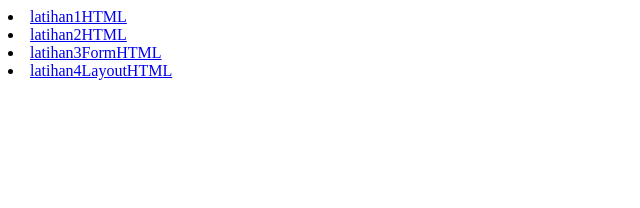
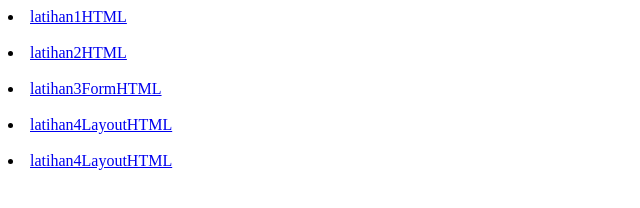
Before and after one commit to 1003200002/LATIHAN-HTML, a plain HTML site: page index.html in a window 1280 px wide. Shown: the whole page, without its empty margins (0-640 px from the left). Drawn offline with Linux system fonts and the light colour scheme.

Commit message:
Update index.html

```diff
--- a/index.html
+++ b/index.html
@@ -7,8 +7,15 @@
 </head>
 <body>
          <li><a href="Latihan1.html">latihan1HTML</a></li>
+	 <br>
 	 <li><a href="Latihan2.html">latihan2HTML</a></li>
+	<br>
 	 <li><a href="Latihan3_Form.html">latihan3FormHTML</a></li>
+	<br>
 	 <li><a href="Latihan4_Layout">latihan4LayoutHTML</a></li>
+	<br>
+	 <li><a href="Latihan4_Teknik_LY.html">latihan4LayoutHTML</a></li>
+	<br>
+
 </body>
 </html>
```
